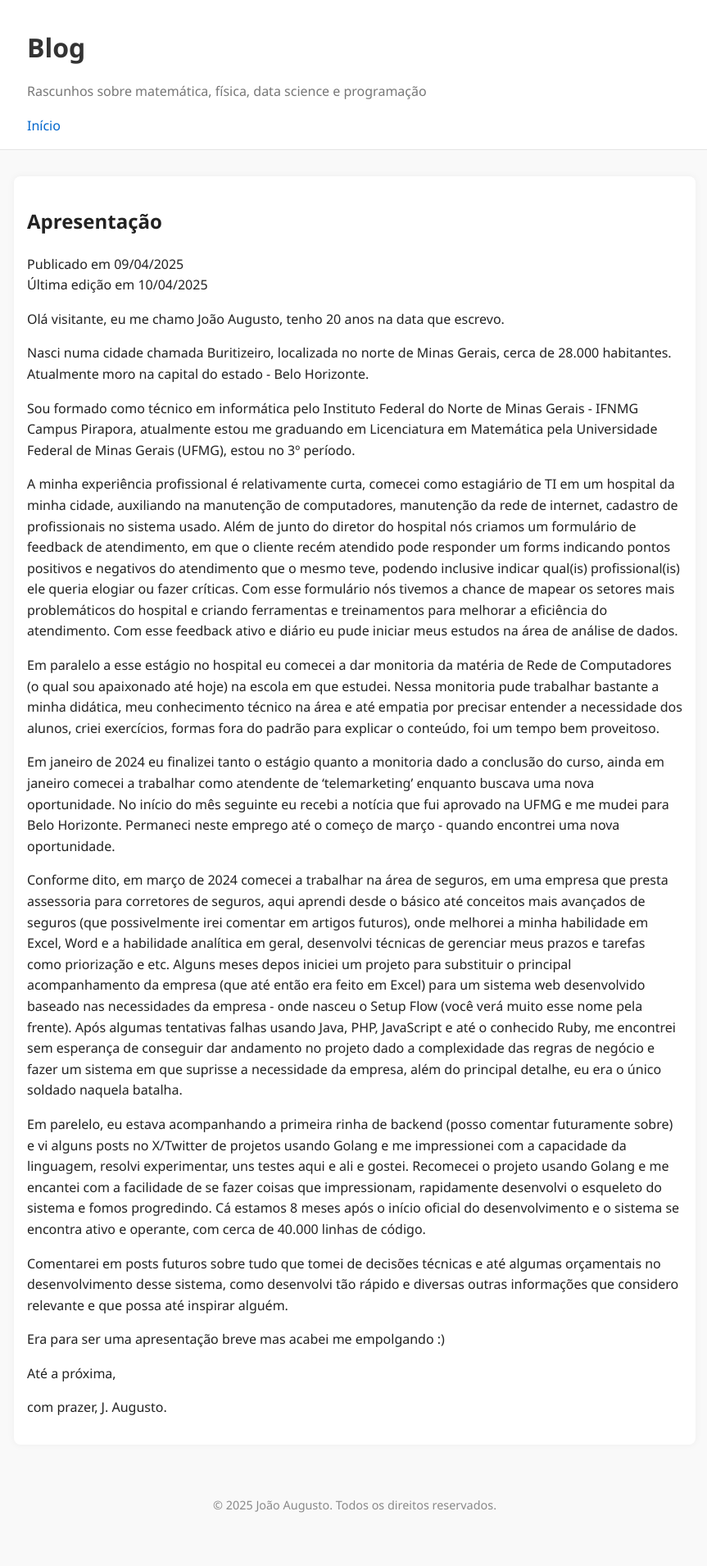
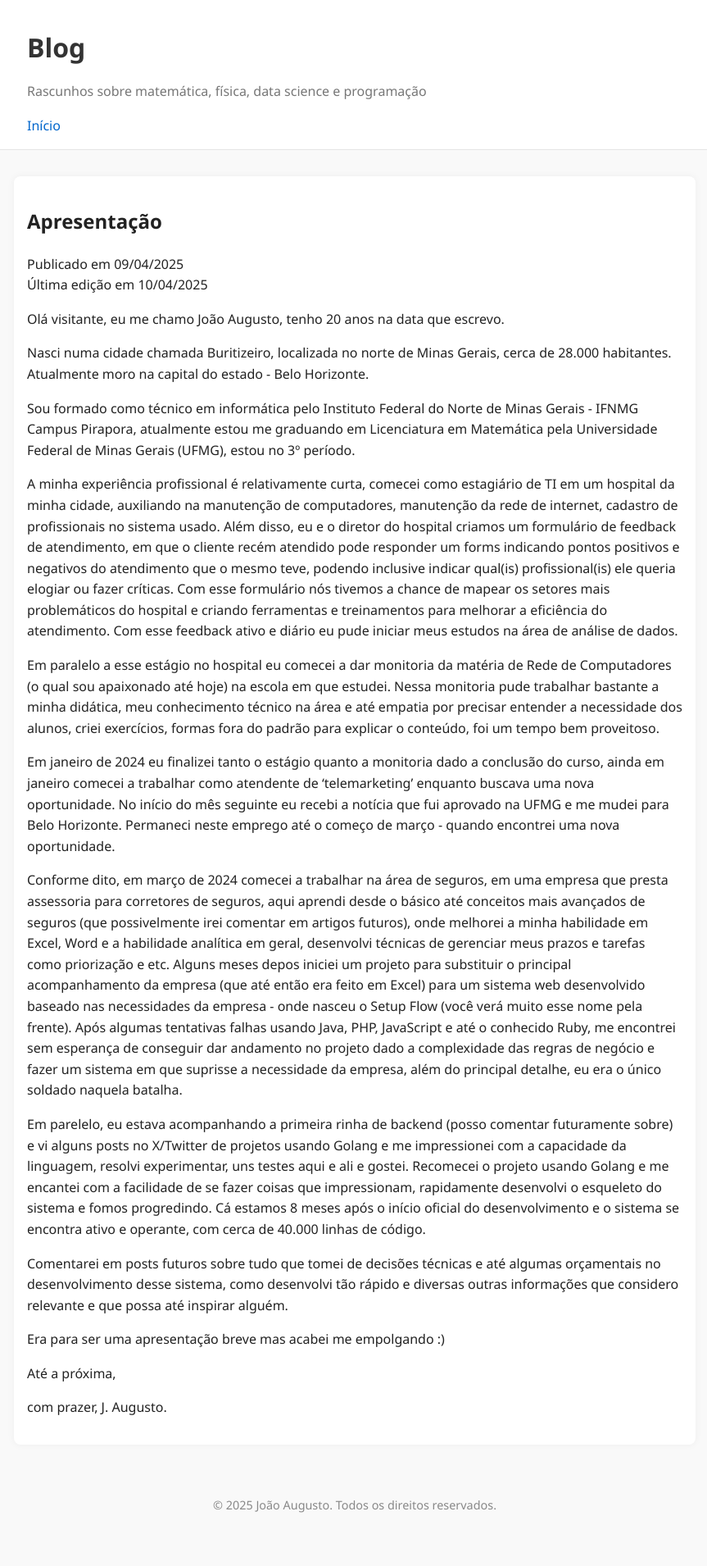
Before and after one commit to joaofaugusto/blog, a Jekyll site: the page built from _posts/2025-04-09-apresentacao.md, in a window 1280 px wide. Shown: the whole page at 82% size, without its empty margins (207-1070 px from the left). Built offline with Jekyll 4.4.1, drawn with Linux system fonts in a browser that asks for light colours.

Commit message:
Aprimorando a apresentação pessoal: ajustando a redação para maior clareza e fluidez na descrição da experiência profissional

```diff
--- a/_posts/2025-04-09-apresentacao.md
+++ b/_posts/2025-04-09-apresentacao.md
@@ -11,7 +11,7 @@ Nasci numa cidade chamada Buritizeiro, localizada no norte de Minas Gerais, cerc
 
 Sou formado como técnico em informática pelo Instituto Federal do Norte de Minas Gerais - IFNMG Campus Pirapora, atualmente estou me graduando em Licenciatura em Matemática pela Universidade Federal de Minas Gerais (UFMG), estou no 3º período.
 
-A minha experiência profissional é relativamente curta, comecei como estagiário de TI em um hospital da minha cidade, auxiliando na manutenção de computadores, manutenção da rede de internet, cadastro de profissionais no sistema usado. Além de junto do diretor do hospital nós criamos um formulário de feedback de atendimento, em que o cliente recém atendido pode responder um forms indicando pontos positivos e negativos do atendimento que o mesmo teve, podendo inclusive indicar qual(is) profissional(is) ele queria elogiar ou fazer críticas. Com esse formulário nós tivemos a chance de mapear os setores mais problemáticos do hospital e criando ferramentas e treinamentos para melhorar a eficiência do atendimento. Com esse feedback ativo e diário eu pude iniciar meus estudos na área de análise de dados.
+A minha experiência profissional é relativamente curta, comecei como estagiário de TI em um hospital da minha cidade, auxiliando na manutenção de computadores, manutenção da rede de internet, cadastro de profissionais no sistema usado. Além disso, eu e o diretor do hospital criamos um formulário de feedback de atendimento, em que o cliente recém atendido pode responder um forms indicando pontos positivos e negativos do atendimento que o mesmo teve, podendo inclusive indicar qual(is) profissional(is) ele queria elogiar ou fazer críticas. Com esse formulário nós tivemos a chance de mapear os setores mais problemáticos do hospital e criando ferramentas e treinamentos para melhorar a eficiência do atendimento. Com esse feedback ativo e diário eu pude iniciar meus estudos na área de análise de dados.
 
 
 Em paralelo a esse estágio no hospital eu comecei a dar monitoria da matéria de Rede de Computadores (o qual sou apaixonado até hoje) na escola em que estudei. Nessa monitoria pude trabalhar bastante a minha didática, meu conhecimento técnico na área e até empatia por precisar entender a necessidade dos alunos, criei exercícios, formas fora do padrão para explicar o conteúdo, foi um tempo bem proveitoso.
```
